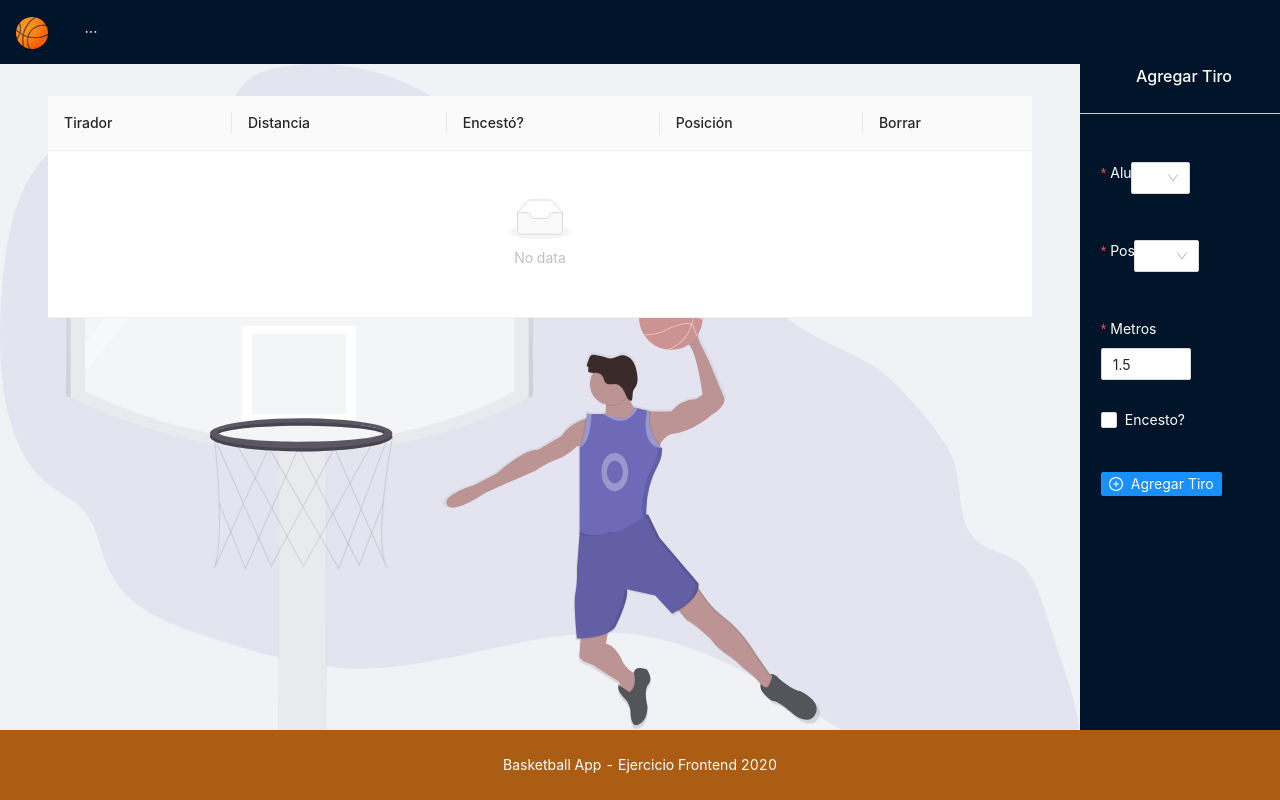
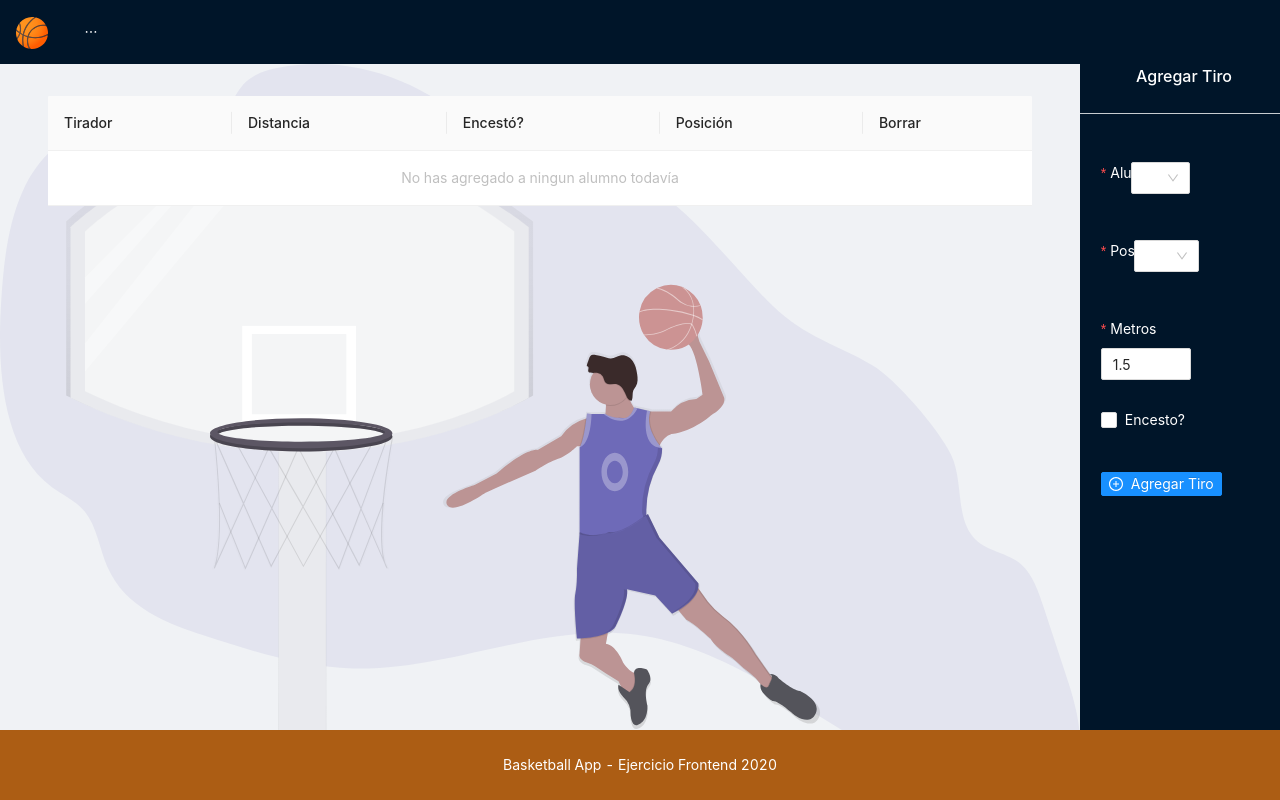
Before and after one commit to sunteago/basketball-app, a React (Create React App) app: page / in a window 1280 px wide. Built offline with nearby package versions, Linux system fonts and the light colour scheme.

Commit message:
small fix

```diff
--- a/src/components/Dashboard/index.js
+++ b/src/components/Dashboard/index.js
@@ -49,7 +49,7 @@ export default function Dashboard() {
     setShots(shots.filter((shotItem) => shotItem.key !== shot.key));
   };
 
-  const sortedShots = shots.sort((a, b) => b.date - a.date);
+  const sortedShots = shots && shots.sort((a, b) => b.date - a.date);
 
   return (
     <Table
@@ -58,6 +58,9 @@ export default function Dashboard() {
       columns={shotsColumns(onDeleteHandler)}
       dataSource={sortedShots}
       size={screens.md ? "large" : "small"}
+      locale={{
+        emptyText: "No has agregado a ningun alumno todavía",
+      }}
     />
   );
 }
--- a/src/components/StudentsList/index.js
+++ b/src/components/StudentsList/index.js
@@ -27,7 +27,7 @@ const studentsColumn = [
 export default function StudentsList() {
   const { students } = useContext(StudentsContext);
 
-  const sortedStudents = students.sort((a, b) => b.added - a.added);
+  const sortedStudents = students && students.sort((a, b) => b.added - a.added);
 
   return (
     <Table
```
